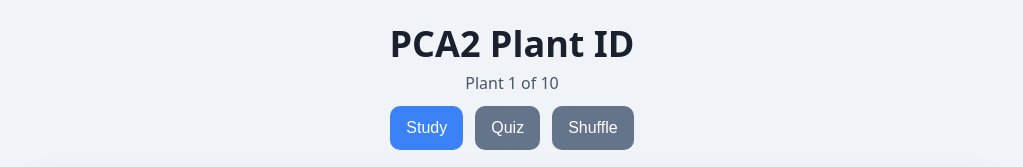
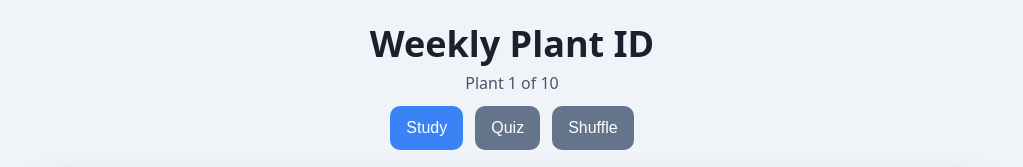
Before and after one commit to MatthewPryor1/ID-template, a plain HTML site: page index.html in a window 1280 px wide. Shown: the top 167 px of the page, without its empty margins (128-1151 px from the left). Drawn offline with Linux system fonts and the light colour scheme.

Commit message:
Change title and heading from 'PCA2 Plant ID' to 'Weekly Plant ID'

```diff
--- a/index.html
+++ b/index.html
@@ -3,7 +3,7 @@
 <head>
   <meta charset="utf-8">
   <meta name="viewport" content="width=device-width, initial-scale=1">
- <title>PCA2 Plant ID</title>
+ <title>Weekly Plant ID</title>
   <style>
     * {
       box-sizing: border-box;
@@ -587,7 +587,7 @@
 </head>
 <body>
   <div class="wrap">
-    <h1>PCA2 Plant ID</h1>
+    <h1>Weekly Plant ID</h1>
     <p class="counter" id="counter"></p>
 
     <div class="top-controls">
```
